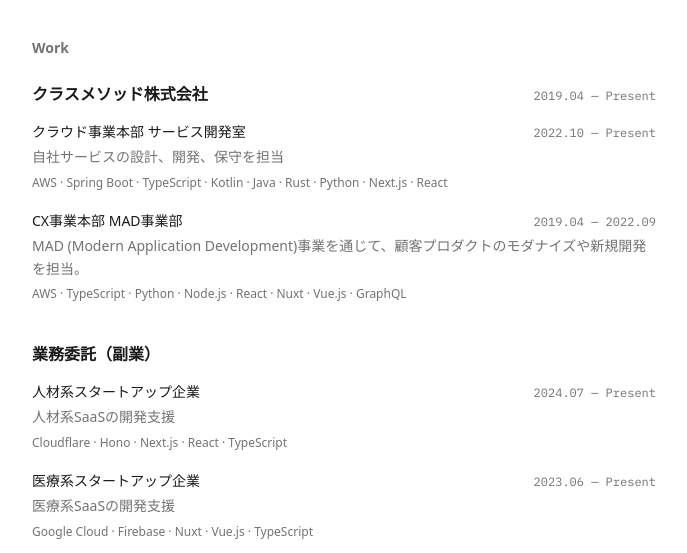
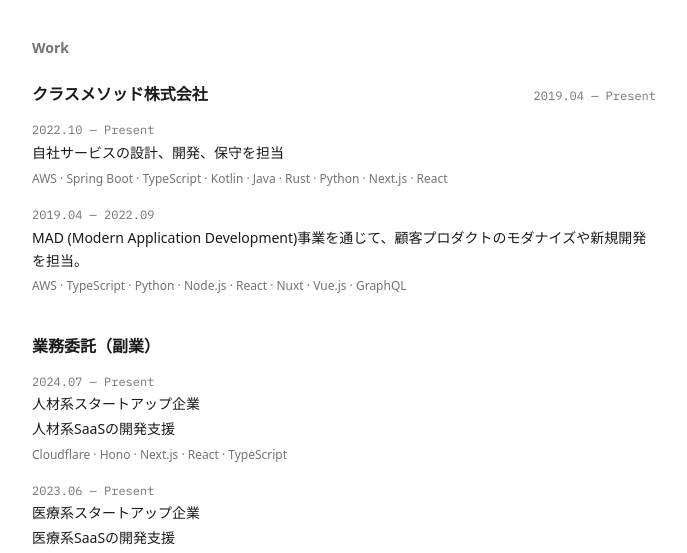
Before and after one commit to briete/about, an Astro site: page / in a window 1280 px wide. Shown: the part 235-788 px from the top of the page, without its empty margins (296-983 px from the left). Built offline with nearby package versions, Linux system fonts and the light colour scheme; Astro itself is replaced by a stand-in of ours.

Commit message:
Drop department names from work history and use normal text for duties
Co-Authored-By: Claude Opus 5.5 <noreply@anthropic.com>
Claude-Session: https://claude.ai/code/session_01BRETBMAWwJW3Miyd8XfkC9

```diff
--- a/src/pages/index.astro
+++ b/src/pages/index.astro
@@ -54,7 +54,8 @@ const axisYears = Array.from({ length: axisSpan + 1 }, (_, i) => axisStart + i);
 const pos = (year: number) => `${((year - axisStart) / axisSpan) * 100}%`;
 
 type Position = {
-  title: string;
+  // Shown only for client engagements; department names are omitted.
+  title?: string;
   period: string;
   description: string;
   techStack?: string[];
@@ -72,7 +73,6 @@ const workExperiences: WorkExperience[] = [
     period: "2019.04 — Present",
     positions: [
       {
-        title: "クラウド事業本部 サービス開発室",
         period: "2022.10 — Present",
         description: "自社サービスの設計、開発、保守を担当",
         techStack: [
@@ -88,7 +88,6 @@ const workExperiences: WorkExperience[] = [
         ],
       },
       {
-        title: "CX事業本部 MAD事業部",
         period: "2019.04 — 2022.09",
         description:
           "MAD (Modern Application Development)事業を通じて、顧客プロダクトのモダナイズや新規開発を担当。",
@@ -127,7 +126,6 @@ const workExperiences: WorkExperience[] = [
     period: "2014.04 — 2019.04",
     positions: [
       {
-        title: "一般事業部 開発課",
         period: "2014.04 — 2019.04",
         description: "受託開発や自社パッケージの販売管理システムの開発を担当",
         techStack: [".NET Framework", "VB.NET", "ASP.NET", "C#"],
@@ -202,13 +200,13 @@ const certifications = {
               <ul class="mt-4 space-y-5">
                 {exp.positions.map(pos => (
                   <li>
-                    <div class="flex flex-wrap items-baseline justify-between gap-x-4">
-                      <p class="text-sm font-medium">{pos.title}</p>
-                      <span class="font-mono text-xs text-muted">
-                        {pos.period}
-                      </span>
-                    </div>
-                    <p class="mt-1 text-sm leading-relaxed text-muted">
+                    {pos.period !== exp.period && (
+                      <p class="font-mono text-xs text-muted">{pos.period}</p>
+                    )}
+                    {pos.title && (
+                      <p class="mt-1 text-sm font-medium">{pos.title}</p>
+                    )}
+                    <p class="mt-1 text-sm leading-relaxed">
                       {pos.description}
                     </p>
                     {pos.techStack && (
```
